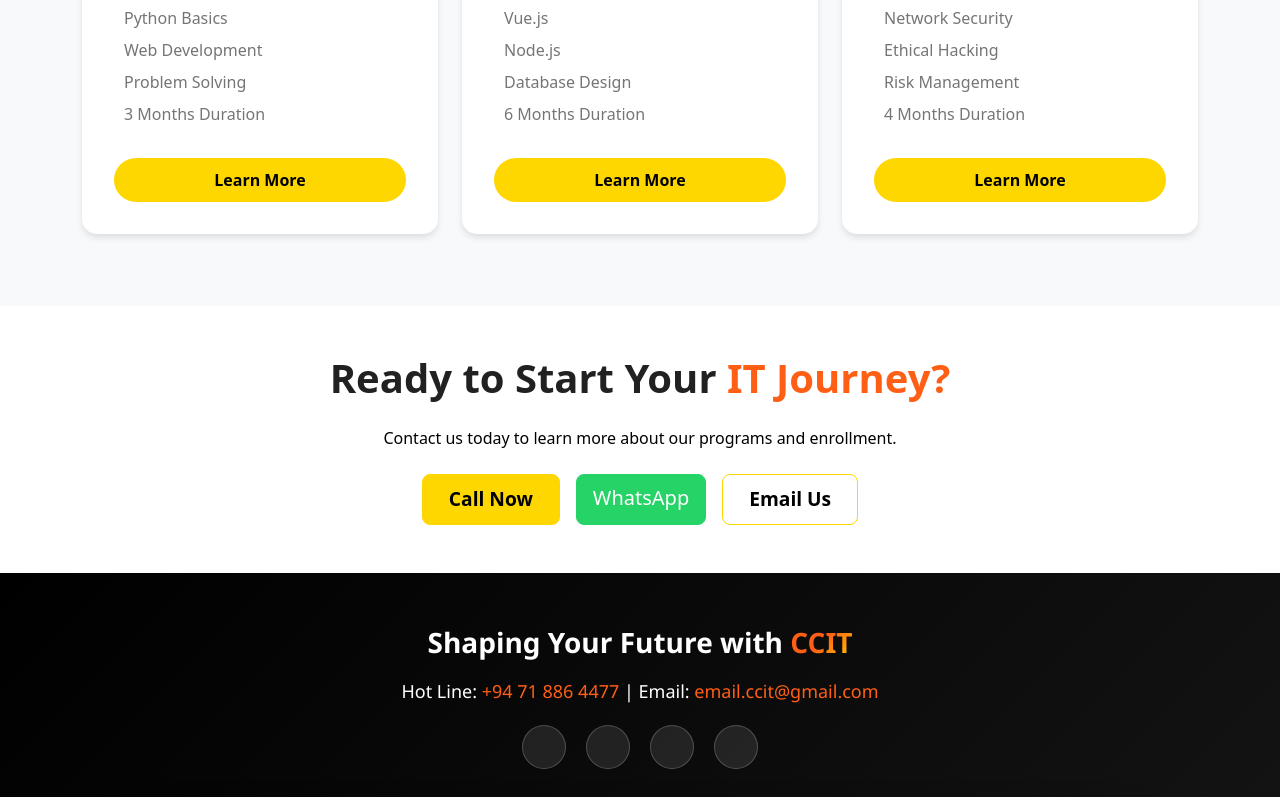
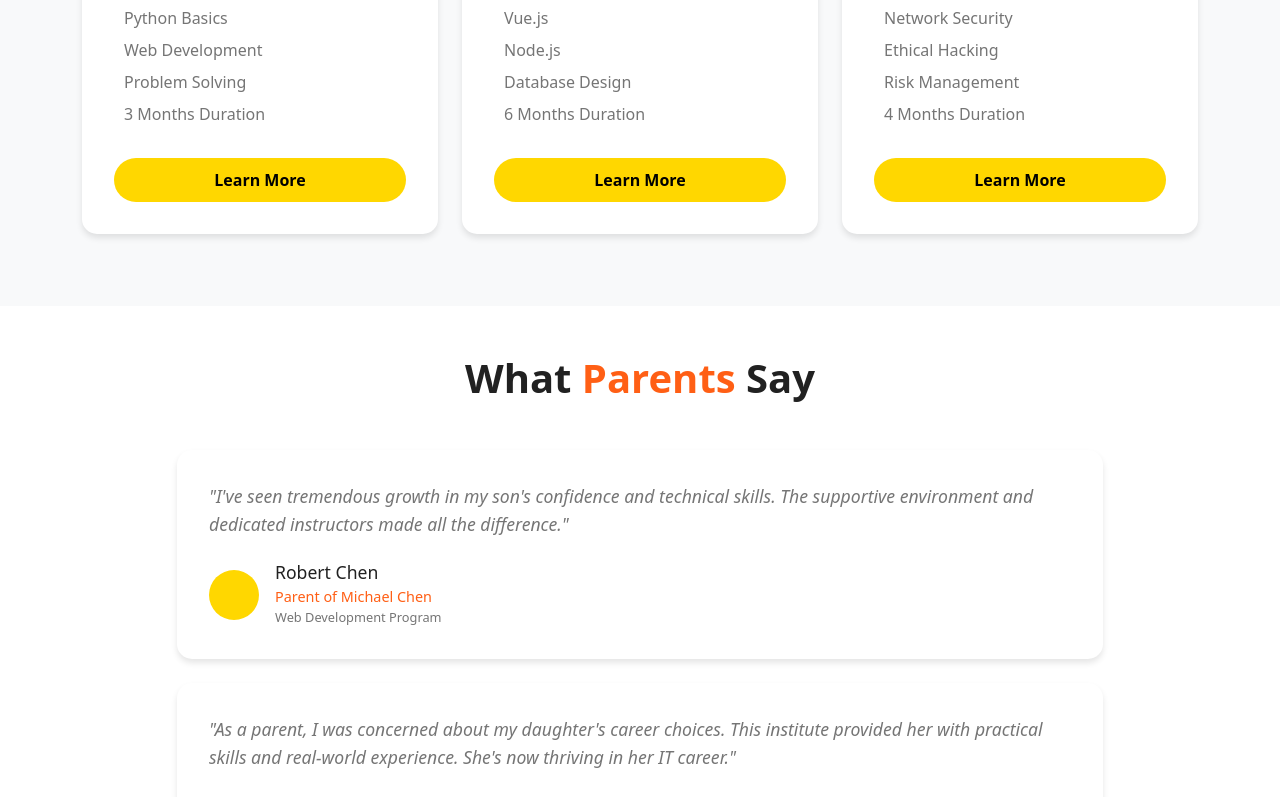
Before and after one commit to CCBE-GIT/CCIT-WEB, a Vue app: page / in a window 1280 px wide. Shown: the part 2000-2797 px from the top of the page. Built offline with nearby package versions, Linux system fonts and the light colour scheme; a web font is replaced by a local one; what webfontloader would draw is missing.

Commit message:
update homepage
add - What Parents Say part

```diff
--- a/src/views/Home.vue
+++ b/src/views/Home.vue
@@ -81,8 +81,41 @@
       </div>
     </section>
 
+    <!-- Parent Testimonials -->
+    <section class="parent-testimonials py-5">
+      <div class="container">
+        <h2 class="section-title text-center mb-5">What <span class="highlight">Parents</span> Say</h2>
+        <div class="row">
+          <div class="col-lg-10 mx-auto">
+            <div class="parent-grid">
+              <div
+                class="parent-card card-theme mb-4"
+                v-for="(parent, index) in parentTestimonials"
+                :key="index"
+              >
+                <div class="parent-quote-icon">
+                  <i class="fas fa-quote-right"></i>
+                </div>
+                <p class="parent-quote">"{{ parent.quote }}"</p>
+                <div class="parent-info d-flex align-items-center">
+                  <div class="parent-avatar me-3">
+                    <i :class="parent.avatar"></i>
+                  </div>
+                  <div>
+                    <h4 class="parent-name">{{ parent.name }}</h4>
+                    <p class="parent-child mb-0">Parent of {{ parent.childName }}</p>
+                    <p class="parent-course">{{ parent.childCourse }}</p>
+                  </div>
+                </div>
+              </div>
+            </div>
+          </div>
+        </div>
+      </div>
+    </section>
+
     <!-- Contact CTA -->
-    <section class="contact-cta py-5">
+    <section class="contact-cta py-5 bg-light">
       <div class="container text-center">
         <h2 class="section-title mb-4">Ready to Start Your <span class="highlight">IT Journey?</span></h2>
         <p class="mb-4 text-black">Contact us today to learn more about our programs and enrollment.</p>
@@ -159,6 +192,8 @@ export default {
       }
     ])
 
+
+
     // Video background handling
     const initVideoBg = () => {
       if (videoBg.value) {
@@ -199,7 +234,41 @@ export default {
       features,
       courses,
       videoBg,
+
+
+      parentTestimonials: [
+        {
+          quote: "I've seen tremendous growth in my son's confidence and technical skills. The supportive environment and dedicated instructors made all the difference.",
+          name: "Robert Chen",
+          childName: "Michael Chen",
+          childCourse: "Web Development Program",
+          avatar: "fas fa-user-circle"
+        },
+        {
+          quote: "As a parent, I was concerned about my daughter's career choices. This institute provided her with practical skills and real-world experience. She's now thriving in her IT career.",
+          name: "Linda Johnson",
+          childName: "Sarah Johnson",
+          childCourse: "Full Stack Development",
+          avatar: "fas fa-user-circle"
+        },
+        {
+          quote: "The communication from instructors and staff is excellent. We always knew how our child was progressing. The career guidance was exceptional.",
+          name: "David Patel",
+          childName: "Priya Patel",
+          childCourse: "Python Programming",
+          avatar: "fas fa-user-circle"
+        },
+        {
+          quote: "Worth every penny. My son not only learned technical skills but also developed problem-solving abilities and professional etiquette.",
+          name: "Maria Rodriguez",
+          childName: "Alex Rodriguez",
+          childCourse: "IT Support Specialist Program",
+          avatar: "fas fa-user-circle"
+        }
+      ],
     }
+
+
   }
 }
 </script>
@@ -283,6 +352,60 @@ export default {
   flex-wrap: wrap;
   position: relative;
   z-index: 3;
+}
+
+.parent-card {
+  padding: 2rem;
+  border-radius: 15px;
+  position: relative;
+}
+
+.parent-quote-icon {
+  position: absolute;
+  top: 1rem;
+  right: 1rem;
+  font-size: 4rem;
+  color: rgba(255, 95, 21, 0.1);
+}
+
+.parent-quote {
+  color: var(--text-secondary);
+  font-size: 1.1rem;
+  line-height: 1.6;
+  margin-bottom: 1.5rem;
+  font-style: italic;
+  position: relative;
+  z-index: 1;
+}
+
+.parent-avatar {
+  width: 50px;
+  height: 50px;
+  background: #FFD700;
+  border-radius: 50%;
+  display: flex;
+  align-items: center;
+  justify-content: center;
+  color: white;
+  font-size: 2rem;
+}
+
+.parent-name {
+  color: var(--text-primary);
+  margin-bottom: 0.2rem;
+  font-size: 1.1rem;
+}
+
+.parent-child {
+  color: #ff5f15;
+  font-size: 0.9rem;
+  font-weight: 500;
+}
+
+.parent-course {
+  color: var(--text-secondary);
+  font-size: 0.8rem;
+  margin: 0;
 }
 
 /* Primary button */
```
